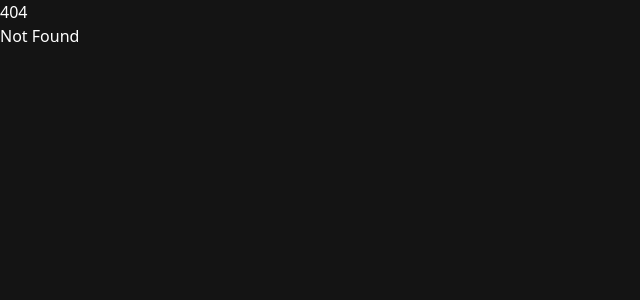
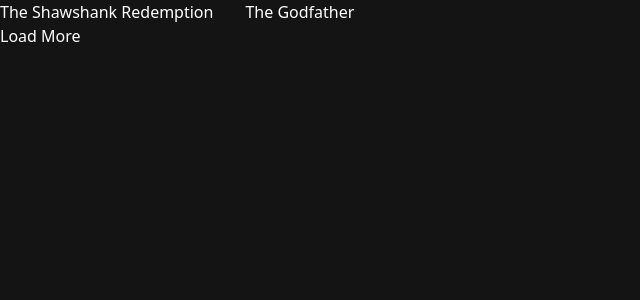
Before and after one commit to Netfloux/netflouxFront, a SvelteKit app: page /home in a window 1280 px wide. Before the commit this address had no page. Shown: the top 300 px of the page, without its empty margins (0-640 px from the left). Built offline with nearby package versions, Linux system fonts and the light colour scheme.

Commit message:
movie listing repositories

```diff
--- /dev/null
+++ b/src/modules/films/application/data/FakeMovies.ts
@@ -0,0 +1,28 @@
+import type { Movie } from '../../domain/entities/Movie';
+
+export const fakeMovies: Movie[] = [
+	{
+		id: '1',
+		title: 'The Shawshank Redemption',
+		description: 'Two imprisoned',
+		posterUrl: 'https://www.imdb.com/title/tt0111161/mediaviewer/rm10105600/'
+	},
+	{
+		id: '2',
+		title: 'The Godfather',
+		description: 'The aging patriarch of an organized crime dynasty transfers control of his clandestine empire to his reluctant son.',
+		posterUrl: 'https://www.imdb.com/title/tt0068646/mediaviewer/rm10105600/'
+	},
+	{
+		id: '3',
+		title: 'The Dark Knight',
+		description: 'When the menace known as the Joker wreaks havoc and chaos on the people of Gotham, Batman must accept one of the greatest psychological and physical tests of his ability to fight injustice.',
+		posterUrl: 'https://www.imdb.com/title/tt0468569/mediaviewer/rm10105600/'
+	},
+	{
+		id: '4',
+		title: '12 Angry birds',
+		description: 'A jury holdout attempts to prevent a miscarriage of justice by forcing his colleagues to reconsider the evidence.',
+		posterUrl: 'https://www.imdb.com/title/tt0050083/mediaviewer/rm10105600/',
+	}
+]
--- /dev/null
+++ b/src/modules/films/application/repositories/InMemoryMovieRepository.ts
@@ -0,0 +1,15 @@
+import type { Movie } from '../../domain/entities/Movie';
+import type { IMovieRepository } from '../../domain/repositories/IMovieRepository';
+import { fakeMovies } from '../data/FakeMovies';
+
+export interface InMemoryMovieRepository extends IMovieRepository {}
+
+export const InMemoryMovieRepository = (films: Movie[] = fakeMovies): InMemoryMovieRepository => {
+	return {
+		getPaginated: async (page: number, size: number) => {
+			const start = (page - 1) * size;
+			const end = start + size;
+			return films.slice(start, end);
+		}
+	};
+};
--- /dev/null
+++ b/src/modules/films/domain/entities/Movie.ts
@@ -0,0 +1,6 @@
+export interface Movie {
+	id: string;
+	title: string;
+	description: string;
+	posterUrl: string;
+}
--- /dev/null
+++ b/src/modules/films/domain/repositories/IMovieRepository.ts
@@ -0,0 +1,5 @@
+import type { Movie } from '../entities/Movie';
+
+export interface IMovieRepository {
+	getPaginated(page: number, size: number): Promise<Movie[]>
+}
--- /dev/null
+++ b/src/routes/home/+page.svelte
@@ -0,0 +1,40 @@
+<script lang="ts">
+	import { onMount } from 'svelte';
+	import type { Movie } from '../../modules/films/domain/entities/Movie';
+	import { InMemoryMovieRepository } from '../../modules/films/application/repositories/InMemoryMovieRepository';
+
+	let films: Movie[] = [];
+	let filmRepository = InMemoryMovieRepository();
+
+	const pageSize = 2;
+	let page = 0;
+	let noMore = false;
+
+	onMount(() => {
+		loadMore();
+	});
+
+	const loadMore = async () => {
+		page++;
+		const oldLength = films.length;
+		await filmRepository.getPaginated(page, pageSize).then((newMovies) => {
+			films = [...films, ...newMovies];
+		});
+		console.debug(films);
+		if (oldLength === films.length) noMore = true;
+	};
+</script>
+
+<ul class="flex gap-8">
+	{#each films as film}
+		<li class="flex gap-2">
+			<p>{film.title}</p>
+		</li>
+	{/each}
+</ul>
+
+{#if noMore}
+	<p>No more films to load</p>
+{:else}
+	<button on:click={loadMore}>Load More</button>
+{/if}
```
Also changed, not shown: src/modules/adapters/entities/StrapiMovie.ts (added), 1 other file (tests, documents, lock files or other folders).
